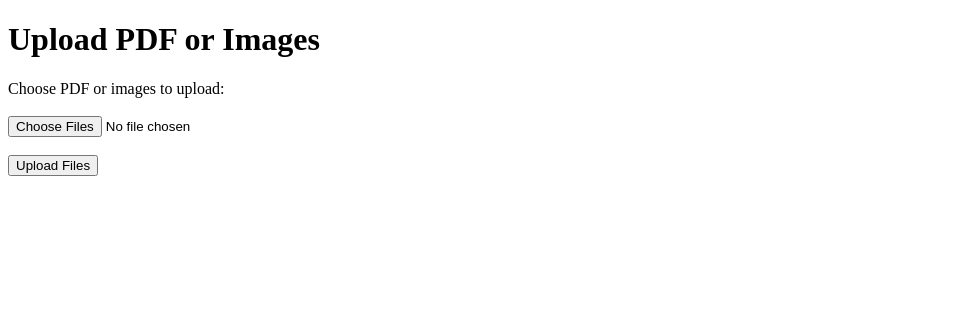
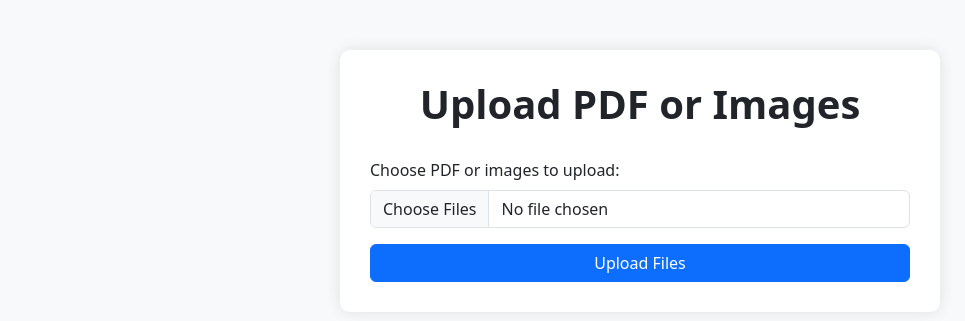
Before and after one commit to JadavDurgesh/DjangoAIOCR, a Django app: page / in a window 1280 px wide. Shown: the top 321 px of the page, without its empty margins (0-965 px from the left). Run offline with Django 5.2, Linux system fonts and the light colour scheme; some libraries are stand-ins or nearby versions.

Commit message:
Update upload.html

```diff
--- a/myproject/myapp/templates/upload.html
+++ b/myproject/myapp/templates/upload.html
@@ -1,20 +1,46 @@
 <!DOCTYPE html>
-<html>
+<html lang="en">
 <head>
   <meta charset="UTF-8" />
-  <title>Upload PDF or Images</title>
+  <meta name="viewport" content="width=device-width, initial-scale=1.0" />
+  <title>Upload Files</title>
+  <!-- Bootstrap CSS -->
+  <link href="https://cdn.jsdelivr.net/npm/bootstrap@5.3.0/dist/css/bootstrap.min.css" rel="stylesheet">
+  <style>
+    body {
+      background-color: #f8f9fa;
+    }
+    .upload-container {
+      max-width: 600px;
+      margin: 50px auto;
+      padding: 30px;
+      background: #fff;
+      border-radius: 10px;
+      box-shadow: 0 0 15px rgba(0, 0, 0, 0.1);
+    }
+    .upload-container h1 {
+      margin-bottom: 30px;
+      font-weight: 600;
+    }
+  </style>
 </head>
 <body>
-  <h1>Upload PDF or Images</h1>
-  <form action="{% url 'upload' %}"
-        method="POST"
-        enctype="multipart/form-data">
-    <label for="files">Choose PDF or images to upload:</label>
-    <br><br>
-    {% csrf_token %}
-    <input type="file" id="files" name="files" accept="image/*,application/pdf" multiple required />
-    <br><br>
-    <button type="submit">Upload Files</button>
-  </form>
+  <div class="container">
+    <div class="upload-container">
+      <h1 class="text-center">Upload PDF or Images</h1>
+      <form action="{% url 'upload' %}" method="POST" enctype="multipart/form-data">
+        {% csrf_token %}
+        <div class="mb-3">
+          <label for="files" class="form-label">Choose PDF or images to upload:</label>
+          <input type="file" class="form-control" id="files" name="files" accept="image/*,application/pdf" multiple required>
+        </div>
+        <div class="d-grid">
+          <button type="submit" class="btn btn-primary">Upload Files</button>
+        </div>
+      </form>
+    </div>
+  </div>
+  <!-- Bootstrap JS Bundle -->
+  <script src="https://cdn.jsdelivr.net/npm/bootstrap@5.3.0/dist/js/bootstrap.bundle.min.js"></script>
 </body>
 </html>
```
